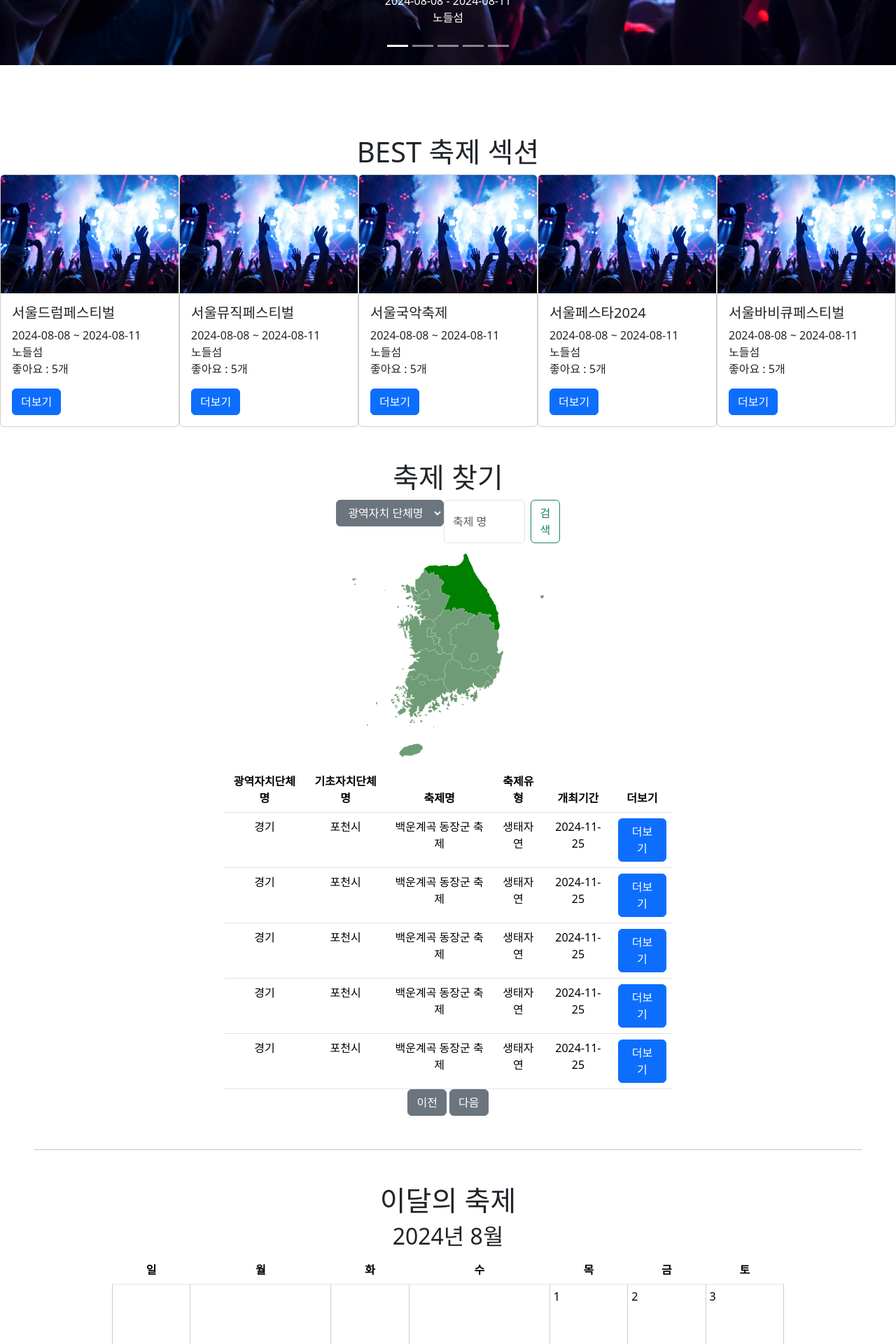
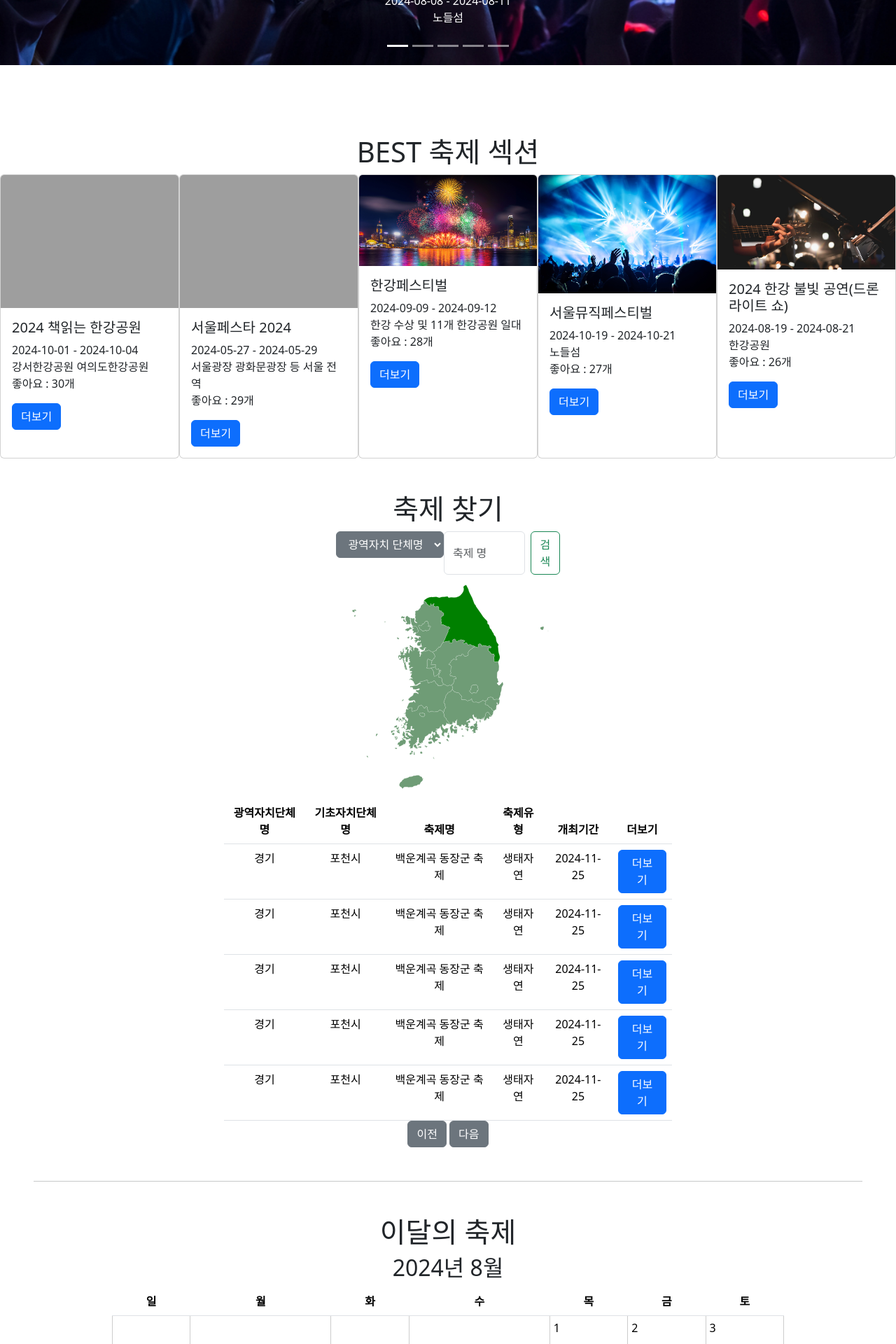
Before and after one commit to ParkMini/2024-Nationwide-Skills-Competition-Gwanju, a PHP site: page / in a window 1280 px wide. Shown: the part 772-2692 px from the top of the page at 70% size. Run offline with PHP 8.4, Linux system fonts and the light colour scheme; grey boxes are pictures that could not be loaded.

Commit message:
BEST 축제 섹션

```diff
--- a/css/style.css
+++ b/css/style.css
@@ -112,23 +112,6 @@ input[name="authModalToggle"] {
     margin-top: 100px;
 }
 
-input[name="bestFestivalToggle"],
-.서울드럼페스티벌, .서울뮤직페스티벌, .서울국악축제, .서울페스타2024, .서울바비큐페스티벌 {
-    display: none;
-}
-
-#bestFestivalToggleClose:not(:checked) ~ #bestFestivalModal {
-    display: block;
-}
-
-#서울드럼페스티벌토글:checked ~ #bestFestivalModal .서울드럼페스티벌,
-#서울뮤직페스티벌토글:checked ~ #bestFestivalModal .서울뮤직페스티벌,
-#서울국악축제토글:checked ~ #bestFestivalModal .서울국악축제,
-#서울페스타2024토글:checked ~ #bestFestivalModal .서울페스타2024,
-#서울바비큐페스티벌토글:checked ~ #bestFestivalModal .서울바비큐페스티벌 {
-    display: block;
-}
-
 #서울드럼페스티벌토글:checked ~ #bestFestivalModal #totalVisitorTable .서울드럼페스티벌,
 #서울뮤직페스티벌토글:checked ~ #bestFestivalModal #totalVisitorTable .서울뮤직페스티벌,
 #서울국악축제토글:checked ~ #bestFestivalModal #totalVisitorTable .서울국악축제,
--- a/index.html
+++ b/index.html
@@ -148,190 +148,23 @@
 </div>
 
 <!-- BEST 축제 섹션 -->
-<input type="radio" name="bestFestivalToggle" id="서울드럼페스티벌토글">
-<input type="radio" name="bestFestivalToggle" id="서울뮤직페스티벌토글">
-<input type="radio" name="bestFestivalToggle" id="서울국악축제토글">
-<input type="radio" name="bestFestivalToggle" id="서울페스타2024토글">
-<input type="radio" name="bestFestivalToggle" id="서울바비큐페스티벌토글">
-<input type="radio" name="bestFestivalToggle" id="bestFestivalToggleClose" checked>
 <h1 id="bestFestivalTitle">BEST 축제 섹션</h1>
-<div id="bestFestival">
-    <div class="card" style="width: 18rem;">
-        <img src="./2024%20제59회%20전국기능경기대회%20과제출제(광주)_2/선수제공파일/images/CK_cm08188656_l.jpg" class="card-img-top"
-             alt="이미지">
-        <div class="card-body">
-            <h5 class="card-title">서울드럼페스티벌</h5>
-            <p class="card-text">2024-08-08 ~ 2024-08-11<br>노들섬<br>좋아요 : 5개</p>
-            <label for="서울드럼페스티벌토글" class="btn btn-primary">더보기</label>
-        </div>
-    </div>
-    <div class="card" style="width: 18rem;">
-        <img src="./2024%20제59회%20전국기능경기대회%20과제출제(광주)_2/선수제공파일/images/CK_cm08188656_l.jpg" class="card-img-top"
-             alt="이미지">
-        <div class="card-body">
-            <h5 class="card-title">서울뮤직페스티벌</h5>
-            <p class="card-text">2024-08-08 ~ 2024-08-11<br>노들섬<br>좋아요 : 5개</p>
-            <label for="서울뮤직페스티벌토글" class="btn btn-primary">더보기</label>
-        </div>
-    </div>
-    <div class="card" style="width: 18rem;">
-        <img src="./2024%20제59회%20전국기능경기대회%20과제출제(광주)_2/선수제공파일/images/CK_cm08188656_l.jpg" class="card-img-top"
-             alt="이미지">
-        <div class="card-body">
-            <h5 class="card-title">서울국악축제</h5>
-            <p class="card-text">2024-08-08 ~ 2024-08-11<br>노들섬<br>좋아요 : 5개</p>
-            <label for="서울국악축제토글" class="btn btn-primary">더보기</label>
-        </div>
-    </div>
-    <div class="card" style="width: 18rem;">
-        <img src="./2024%20제59회%20전국기능경기대회%20과제출제(광주)_2/선수제공파일/images/CK_cm08188656_l.jpg" class="card-img-top"
-             alt="이미지">
-        <div class="card-body">
-            <h5 class="card-title">서울페스타2024</h5>
-            <p class="card-text">2024-08-08 ~ 2024-08-11<br>노들섬<br>좋아요 : 5개</p>
-            <label for="서울페스타2024토글" class="btn btn-primary">더보기</label>
-        </div>
-    </div>
-    <div class="card" style="width: 18rem;">
-        <img src="./2024%20제59회%20전국기능경기대회%20과제출제(광주)_2/선수제공파일/images/CK_cm08188656_l.jpg" class="card-img-top"
-             alt="이미지">
-        <div class="card-body">
-            <h5 class="card-title">서울바비큐페스티벌</h5>
-            <p class="card-text">2024-08-08 ~ 2024-08-11<br>노들섬<br>좋아요 : 5개</p>
-            <label for="서울바비큐페스티벌토글" class="btn btn-primary">더보기</label>
-        </div>
-    </div>
-</div>
+<div id="bestFestival"></div>
 
-<div class="modal fade show" id="bestFestivalModal" tabindex="-1" aria-labelledby="bestFestivalModalLabel"
-     aria-modal="true"
-     role="dialog">
-    <div class="modal-dialog modal-dialog-centered">
+<div class="modal fade" id="bestModal" tabindex="-1" aria-labelledby="bestModalTitle" aria-hidden="true">
+    <div class="modal-dialog">
         <div class="modal-content">
             <div class="modal-header">
-                <h1 class="modal-title fs-5 서울드럼페스티벌">서울드럼페스티벌</h1>
-                <h1 class="modal-title fs-5 서울뮤직페스티벌">서울뮤직페스티벌</h1>
-                <h1 class="modal-title fs-5 서울국악축제">서울국악축제</h1>
-                <h1 class="modal-title fs-5 서울페스타2024">서울페스타2024</h1>
-                <h1 class="modal-title fs-5 서울바비큐페스티벌">서울바비큐페스티벌</h1>
-                <label for="bestFestivalToggleClose" class="btn-close"></label>
+                <h1 class="modal-title fs-5" id="bestModalTitle">Modal title</h1>
+                <button type="button" class="btn-close" data-bs-dismiss="modal" aria-label="Close"></button>
             </div>
-            <div class="modal-body">
-                <img src="./2024%20제59회%20전국기능경기대회%20과제출제(광주)_2/선수제공파일/images/CK_cm08188656_l.jpg" alt="이미지"
-                     width="100%" class="서울드럼페스티벌">
-                <img src="./2024%20제59회%20전국기능경기대회%20과제출제(광주)_2/선수제공파일/images/CK_cm08188656_l.jpg" alt="이미지"
-                     width="100%" class="서울뮤직페스티벌">
-                <img src="./2024%20제59회%20전국기능경기대회%20과제출제(광주)_2/선수제공파일/images/CK_cm08188656_l.jpg" alt="이미지"
-                     width="100%" class="서울국악축제">
-                <img src="./2024%20제59회%20전국기능경기대회%20과제출제(광주)_2/선수제공파일/images/CK_cm08188656_l.jpg" alt="이미지"
-                     width="100%" class="서울페스타2024">
-                <img src="./2024%20제59회%20전국기능경기대회%20과제출제(광주)_2/선수제공파일/images/CK_cm08188656_l.jpg" alt="이미지"
-                     width="100%" class="서울바비큐페스티벌">
-                <table class="table">
-                    <tr>
-                        <th scope="col">축제 기간</th>
-                        <td class="서울드럼페스티벌">2024-08-08 ~ 2024-08-11</td>
-                        <td class="서울뮤직페스티벌">2024-08-08 ~ 2024-08-11</td>
-                        <td class="서울국악축제">2024-08-08 ~ 2024-08-11</td>
-                        <td class="서울페스타2024">2024-08-08 ~ 2024-08-11</td>
-                        <td class="서울바비큐페스티벌">2024-08-08 ~ 2024-08-11</td>
-                    </tr>
-                    <tr>
-                        <th scope="col">개최 장소</th>
-                        <td class="서울드럼페스티벌">노들섬</td>
-                        <td class="서울뮤직페스티벌">노들섬</td>
-                        <td class="서울국악축제">노들섬</td>
-                        <td class="서울페스타2024">노들섬</td>
-                        <td class="서울바비큐페스티벌">노들섬</td>
-                    </tr>
-                    <tr>
-                        <th scope="col">축제 개최조직</th>
-                        <td class="서울드럼페스티벌">서울시 문화예술과</td>
-                        <td class="서울뮤직페스티벌">서울시 문화예술과</td>
-                        <td class="서울국악축제">서울시 문화예술과</td>
-                        <td class="서울페스타2024">서울시 문화예술과</td>
-                        <td class="서울바비큐페스티벌">서울시 문화예술과</td>
-                    </tr>
-                    <tr>
-                        <th scope="col">담당 지자체</th>
-                        <td class="서울드럼페스티벌">서울시청</td>
-                        <td class="서울뮤직페스티벌">서울시청</td>
-                        <td class="서울국악축제">서울시청</td>
-                        <td class="서울페스타2024">서울시청</td>
-                        <td class="서울바비큐페스티벌">서울시청</td>
-                    </tr>
-                    <tr>
-                        <th scope="col">담당 부서</th>
-                        <td class="서울드럼페스티벌">문화예술과</td>
-                        <td class="서울뮤직페스티벌">문화예술과</td>
-                        <td class="서울국악축제">문화예술과</td>
-                        <td class="서울페스타2024">문화예술과</td>
-                        <td class="서울바비큐페스티벌">문화예술과</td>
-                    </tr>
-                    <tr>
-                        <th scope="col">담당자 직책</th>
-                        <td class="서울드럼페스티벌">주무관</td>
-                        <td class="서울뮤직페스티벌">주무관</td>
-                        <td class="서울국악축제">주무관</td>
-                        <td class="서울페스타2024">주무관</td>
-                        <td class="서울바비큐페스티벌">주무관</td>
-                    </tr>
-                    <tr>
-                        <th scope="col">담당자명</th>
-                        <td class="서울드럼페스티벌">이유빈</td>
-                        <td class="서울뮤직페스티벌">이유빈</td>
-                        <td class="서울국악축제">이유빈</td>
-                        <td class="서울페스타2024">이유빈</td>
-                        <td class="서울바비큐페스티벌">이유빈</td>
-                    </tr>
-                    <tr>
-                        <th scope="col">담당자 연락처</th>
-                        <td class="서울드럼페스티벌">02-6222-0991</td>
-                        <td class="서울뮤직페스티벌">02-6222-0991</td>
-                        <td class="서울국악축제">02-6222-0991</td>
-                        <td class="서울페스타2024">02-6222-0991</td>
-                        <td class="서울바비큐페스티벌">02-6222-0991</td>
-                    </tr>
-                </table>
-                <table id="totalVisitorTable" class="table">
-                    <tr>
-                        <th scope="col">내국인 수</th>
-                        <th scope="col">축제 기간</th>
-                        <th scope="col">축제 기간</th>
-                    </tr>
-                    <tr class="서울드럼페스티벌">
-                        <td>12500</td>
-                        <td>12500</td>
-                        <td>0</td>
-                    </tr>
-                    <tr class="서울뮤직페스티벌">
-                        <td>12500</td>
-                        <td>12500</td>
-                        <td>0</td>
-                    </tr>
-                    <tr class="서울국악축제">
-                        <td>12500</td>
-                        <td>12500</td>
-                        <td>0</td>
-                    </tr>
-                    <tr class="서울페스타2024">
-                        <td>12500</td>
-                        <td>12500</td>
-                        <td>0</td>
-                    </tr>
-                    <tr class="서울바비큐페스티벌">
-                        <td>12500</td>
-                        <td>12500</td>
-                        <td>0</td>
-                    </tr>
-                </table>
-
+            <div class="modal-body" id="bestModalBody">
             </div>
             <div class="modal-footer">
                 <button type="button" class="btn btn-success">좋아요</button>
                 <button type="button" class="btn btn-danger">싫어요</button>
                 <button type="button" class="btn btn-primary">내 여행 일정에 추가</button>
-                <label for="bestFestivalToggleClose" class="btn btn-secondary">닫기</label>
+                <button type="button" class="btn btn-secondary" data-bs-dismiss="modal">닫기</button>
             </div>
         </div>
     </div>
@@ -444,7 +277,7 @@
             <td><span class="day"></span></td>
             <td><span class="day">1</span></td>
             <td><span class="day">2</span></td>
-            <td><span class="day">3</span></td>
+            <td><span class="day">3</td>
         </tr>
         <tr>
             <td><span class="day">4</span></td>
@@ -513,6 +346,7 @@
 <script>
     $(document).ready(function() {
         upcommingSlide();
+        bestFestival();
     });
 </script>
 </html>
```
Also changed, not shown: js/script.js (+85 -3 lines).
